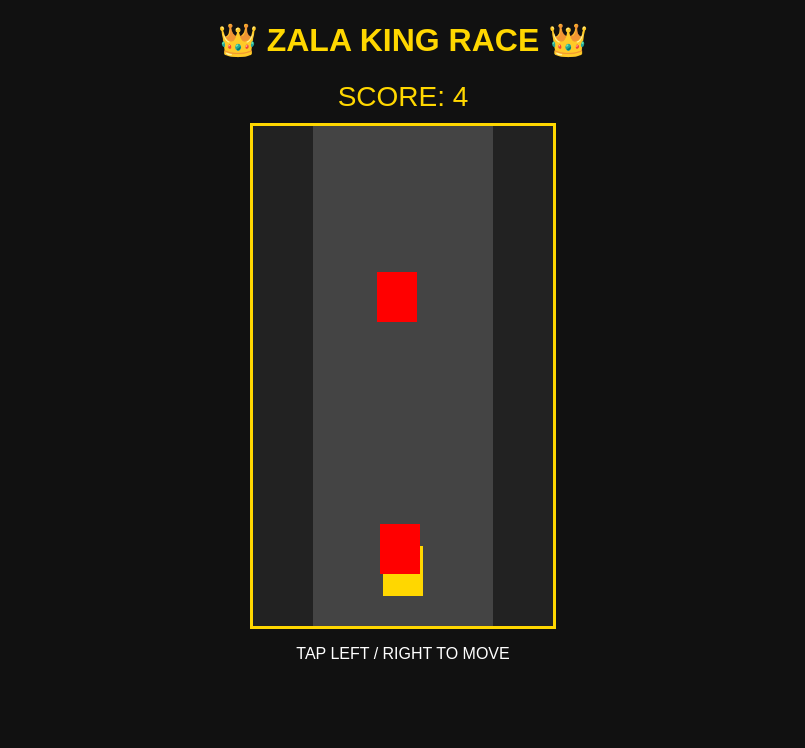
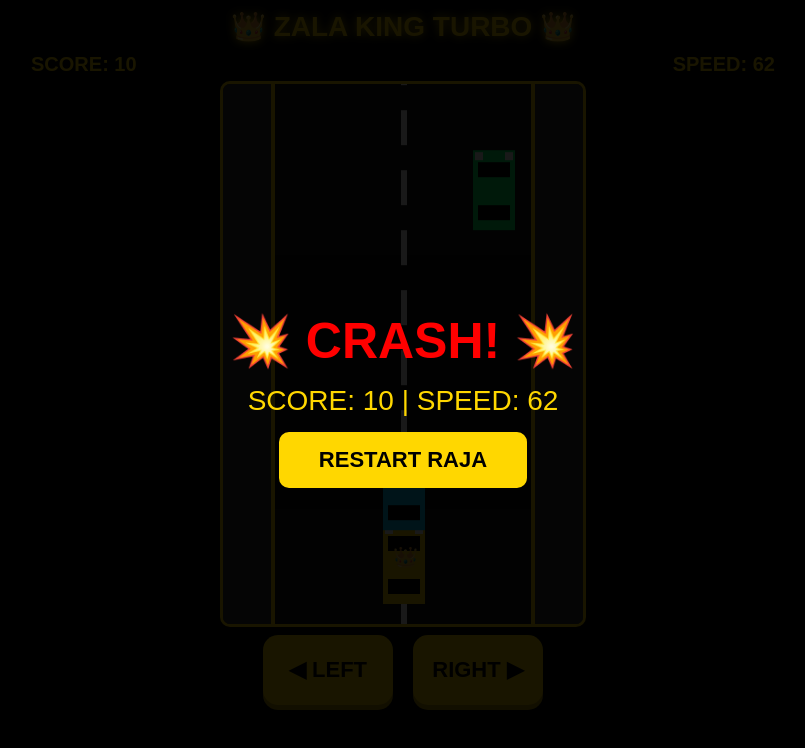
Before and after one commit to ranjitzala361/my-first-git, a plain HTML site: page index.html in a window 1280 px wide. Shown: the whole page, without its empty margins (237-1042 px from the left). Drawn offline with Linux system fonts and the light colour scheme.

Commit message:
Refactor index.html for ZALA KING TURBO game

```diff
--- a/index.html
+++ b/index.html
@@ -1 +1,94 @@
-<!DOCTYPE html><html><head><meta name="viewport" content="width=device-width,initial-scale=1"><title>ZALA KING RACE</title><style>body{margin:0;background:#111;color:#fff;text-align:center;font-family:Arial}h1{color:gold}canvas{background:#222;border:3px solid gold;display:block;margin:10px auto}#s{color:gold;font-size:28px}</style></head><body><h1>👑 ZALA KING RACE 👑</h1><div id="s">SCORE: 0</div><canvas id="c" width="300" height="500"></canvas><p>TAP LEFT / RIGHT TO MOVE</p><script>let c=document.getElementById('c'),ctx=c.getContext('2d'),x=130,sc=0,live=true,obs=[{x:90,y:-100},{x:170,y:-350}];function draw(){if(!live)return;ctx.clearRect(0,0,300,500);ctx.fillStyle="#444";ctx.fillRect(60,0,180,500);ctx.fillStyle="gold";ctx.fillRect(x,420,40,50);ctx.fillStyle="red";obs.forEach(o=>{o.y+=6;ctx.fillRect(o.x,o.y,40,50);if(o.y>410&&o.x<x+40&&o.x+40>x){live=false;alert('GAME OVER! Score: '+sc);location.reload()}if(o.y>550){o.y=-100;o.x=60+Math.random()*140|0;sc++;document.getElementById('s').innerText='SCORE: '+sc}});requestAnimationFrame(draw)}draw();document.addEventListener('touchstart',e=>{if(e.touches[0].clientX<150){if(x>60)x-=30}else{if(x<200)x+=30}})</script></body></html>
+<!DOCTYPE html>
+<html>
+<head>
+<meta name="viewport" content="width=device-width, initial-scale=1, maximum-scale=1">
+<title>ZALA KING TURBO</title>
+<style>
+*{margin:0;padding:0;box-sizing:border-box;font-family:sans-serif}
+body{background:#000;color:#fff;text-align:center;overflow:hidden}
+h1{color:gold;text-shadow:0 0 10px gold;margin:10px 0;font-size:28px}
+#top{display:flex;justify-content:space-around;font-size:20px;color:gold;font-weight:bold}
+canvas{background:#222;display:block;margin:5px auto;border:3px solid gold;border-radius:10px}
+#ctrl{display:flex;justify-content:center;gap:20px;margin-top:8px}
+.btn{width:130px;height:70px;background:#FFD700;color:#000;font-size:22px;font-weight:900;border:none;border-radius:15px;box-shadow:0 5px 0 #b89600}
+.btn:active{transform:translateY(4px);box-shadow:none}
+#over{position:fixed;top:0;left:0;width:100%;height:100%;background:rgba(0,0,0,0.9);display:none;align-items:center;justify-content:center;flex-direction:column;z-index:10}
+#over h2{font-size:50px;color:red}
+</style>
+</head>
+<body>
+<h1>👑 ZALA KING TURBO 👑</h1>
+<div id="top"><div id="score">SCORE: 0</div><div id="speed">SPEED: 0</div></div>
+<canvas id="c" width="360" height="540"></canvas>
+<div id="ctrl">
+<button class="btn" id="left">◀ LEFT</button>
+<button class="btn" id="right">RIGHT ▶</button>
+</div>
+<div id="over">
+<h2>💥 CRASH! 💥</h2>
+<p id="final" style="font-size:28px;margin:15px;color:gold"></p>
+<button onclick="location.reload()" style="padding:15px 40px;font-size:22px;background:gold;border:none;border-radius:10px;font-weight:bold">RESTART RAJA</button>
+</div>
+<script>
+let cv=document.getElementById('c'),ctx=cv.getContext('2d');
+let x=160,y=440,w=42,h=80;
+let score=0,speed=6,game=true;
+let keys={};
+let enemies=[
+{x:70,y:-200,w:42,h:80,c:'#ff0033'},
+{x:160,y:-500,w:42,h:80,c:'#00ccff'},
+{x:250,y:-800,w:42,h:80,c:'#00ff66'}
+];
+let lineY=0;
+
+function drawRoad(){
+ctx.fillStyle="#333";ctx.fillRect(0,0,360,540);
+ctx.fillStyle="#111";ctx.fillRect(50,0,260,540);
+ctx.fillStyle="white";
+for(let i=-100;i<700;i+=60){
+ctx.fillRect(178, i+lineY, 6, 35);
+}
+ctx.fillStyle="#FFD700";ctx.fillRect(48,0,4,540);ctx.fillRect(308,0,4,540);
+lineY+=speed; if(lineY>60)lineY=0;
+}
+function drawCar(px,py,pw,ph,color,king){
+ctx.fillStyle=color;
+ctx.fillRect(px,py,pw,ph);
+ctx.fillStyle="#000";ctx.fillRect(px+5,py+12,pw-10,15);ctx.fillRect(px+5,py+ph-25,pw-10,15);
+ctx.fillStyle="#fff";ctx.fillRect(px+2,py+2,8,8);ctx.fillRect(px+pw-10,py+2,8,8);
+if(king){ctx.font="20px Arial";ctx.fillText("👑",px+10,py+40)}
+}
+function loop(){
+if(!game)return;
+drawRoad();
+if(keys['left']||keys['a'])x-=8;
+if(keys['right']||keys['d'])x+=8;
+if(x<50)x=50; if(x>308-w)x=308-w;
+drawCar(x,y,w,h,'#FFD700',true);
+
+enemies.forEach(e=>{
+e.y+=speed;
+if(e.y>600){e.y=-200-Math.random()*600;e.x=50+Math.random()*216|0;score+=10;if(speed<18)speed+=0.2;}
+drawCar(e.x,e.y,e.w,e.h,e.c,false);
+if(e.x<x+w && e.x+e.w>x && e.y<y+h && e.y+e.h>y){
+game=false;document.getElementById('over').style.display='flex';
+document.getElementById('final').innerText='SCORE: '+score+' | SPEED: '+Math.floor(speed*10);
+if(navigator.vibrate)navigator.vibrate(300);
+}
+});
+document.getElementById('score').innerText='SCORE: '+score;
+document.getElementById('speed').innerText='SPEED: '+Math.floor(speed*10);
+requestAnimationFrame(loop);
+}
+loop();
+document.getElementById('left').addEventListener('touchstart',e=>{keys['left']=true;e.preventDefault()});
+document.getElementById('left').addEventListener('touchend',()=>keys['left']=false);
+document.getElementById('right').addEventListener('touchstart',e=>{keys['right']=true;e.preventDefault()});
+document.getElementById('right').addEventListener('touchend',()=>keys['right']=false);
+window.addEventListener('keydown',e=>keys[e.key.toLowerCase()]=true);
+window.addEventListener('keyup',e=>keys[e.key.toLowerCase()]=false);
+let sx=0;cv.addEventListener('touchstart',e=>sx=e.touches[0].clientX);
+cv.addEventListener('touchmove',e=>{let dx=e.touches[0].clientX-sx;if(dx<-15)x-=8;if(dx>15)x+=8;sx=e.touches[0].clientX;e.preventDefault()},{passive:false});
+</script>
+</body>
+</html>
```
